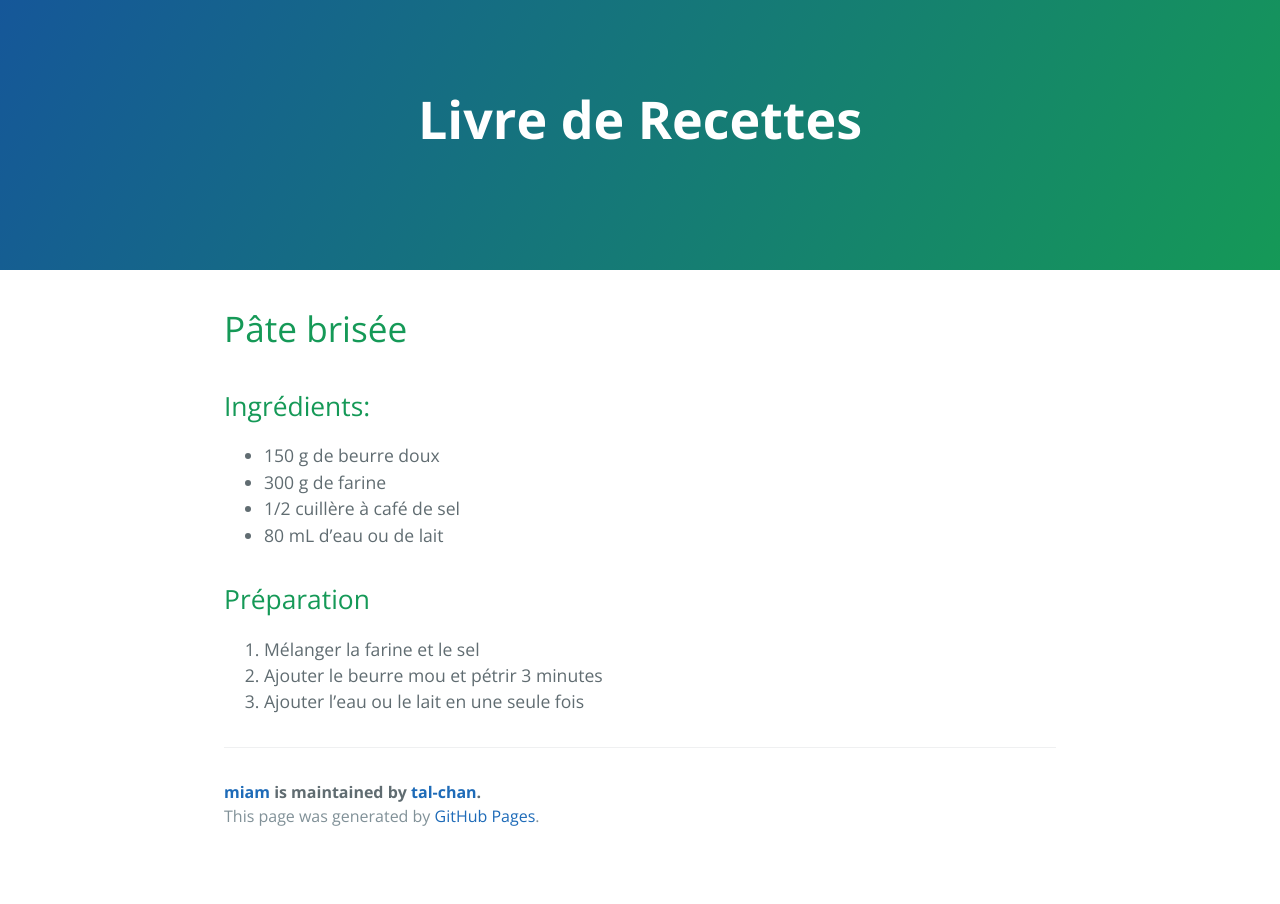
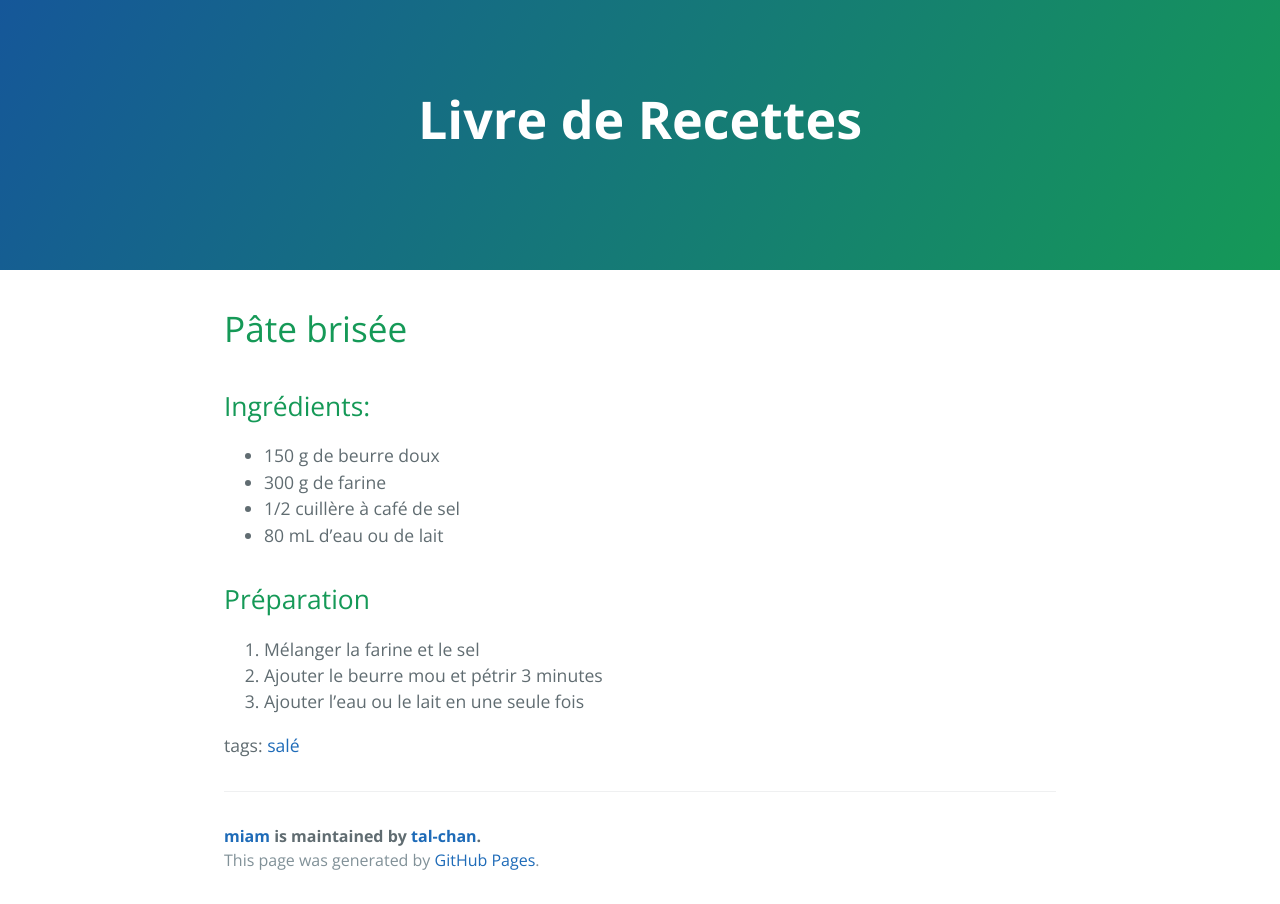
Before and after one commit to tal-chan/miam, a Jekyll site: the page built from _posts/2019-05-10-pate-brisee.md, in a window 1280 px wide. Built offline with Jekyll 4.4.1, drawn with Linux system fonts in a browser that asks for light colours; the repository's description, which GitHub fills in, is left out.

Commit message:
add links to tag page in recipe pages

```diff
--- a/_layouts/post.html
+++ b/_layouts/post.html
@@ -5,3 +5,14 @@ layout: default
 <h1> {{page.title}} </h1>
 
 {{content}}
+
+tags:
+{%- assign tags = page.tags -%}
+{%- assign last = tags.size | minus: 1 -%}
+{%- for i in (0..last) -%}
+{% assign tag = tags[i] %}
+<a href="/{{site.baseurl}}tags.html#{{tag}}">{{tag}}</a>
+{%- if i!=last -%}
+,
+{%- endif -%}
+{%- endfor -%}
```
